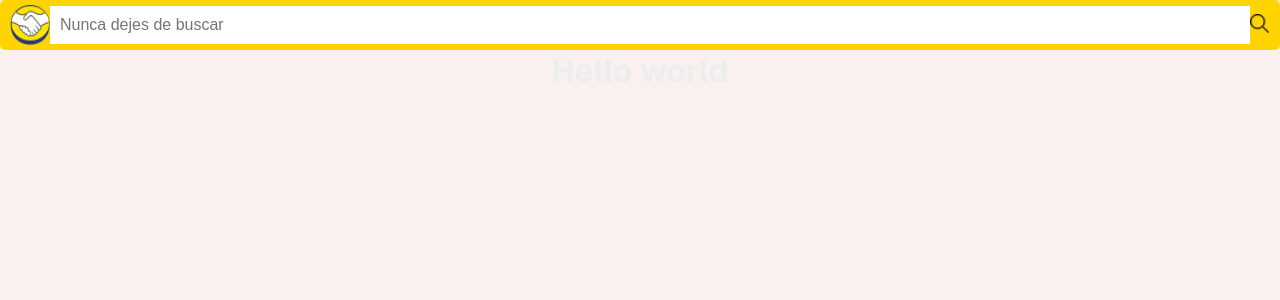
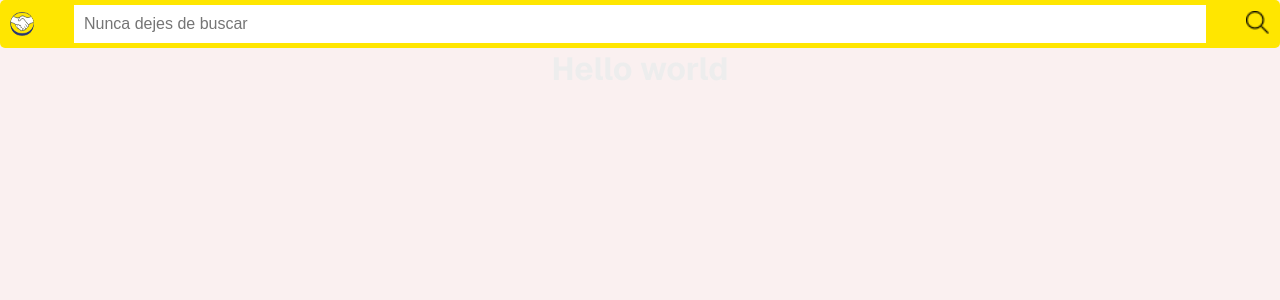
Before and after one commit to santilp95/meli, a Next.js app: page / in a window 1280 px wide. Shown: the top 300 px of the page. Built offline with nearby package versions, Linux system fonts and the light colour scheme.

Commit message:
style: :lipstick: change grid

```diff
--- a/src/infrastructure/components/atoms/searchInput/SearchInput.tsx
+++ b/src/infrastructure/components/atoms/searchInput/SearchInput.tsx
@@ -1,5 +1,7 @@
 "use client";
 import { ChangeEvent, FC } from "react";
+
+import styles from "./searchInput.module.css";
 
 interface SearchInputProps {
   /**
@@ -26,17 +28,11 @@ export const SearchInput: FC<SearchInputProps> = ({
 }) => {
   return (
     <input
+      className={styles.searchInput}
+      onChange={onChange}
+      placeholder={placeholder ?? "Nunca dejes de buscar"}
       type="text"
       value={value}
-      onChange={onChange}
-      placeholder={placeholder ?? "Nunca dejes de buscar"}
-      style={{
-        flex: 1,
-        border: "none",
-        padding: "10px",
-        fontSize: "16px",
-        outline: "none",
-      }}
     />
   );
 };
--- /dev/null
+++ b/src/infrastructure/components/atoms/searchInput/searchInput.module.css
@@ -0,0 +1,7 @@
+.searchInput {
+  border: none;
+  font-size: 16px;
+  outline: none;
+  padding: 10px;
+  width: 100%;
+}
--- a/src/infrastructure/components/molecules/searchBar/SearchBar.tsx
+++ b/src/infrastructure/components/molecules/searchBar/SearchBar.tsx
@@ -1,6 +1,9 @@
 "use client";
 import { FC } from "react";
+
 import { IconProduct, SearchInput, ShortButton } from "../../atoms";
+
+import styles from "./searchBar.module.css";
 
 interface SearchBarProps {
     placeholder?: string;
@@ -17,14 +20,7 @@ export const SearchBar: FC<SearchBarProps> = ({
 }) => {
     return (
         <div
-            style={{
-                display: "flex",
-                alignItems: "center",
-                backgroundColor: "#ffd400",
-                padding: "5px 10px",
-                borderRadius: "5px",
-                width: "100%",
-            }}
+            className={styles.searchBar}
         >
             <IconProduct />
             <SearchInput
--- /dev/null
+++ b/src/infrastructure/components/molecules/searchBar/searchBar.module.css
@@ -0,0 +1,26 @@
+.searchBar {
+    align-items: center;
+    background-color: #ffe600;
+    border-radius: 5px;
+    display: grid;
+    gap: 10px;
+    grid-template-columns: auto 1fr auto;
+    padding: 5px 10px;
+    width: 100%;
+}
+
+.searchBar img {
+    height: 24px;
+    width: 24px;
+}
+
+.searchBar input {
+    max-width: calc(100% - 60px);
+    justify-self: center;
+}
+
+.searchBar button {
+    background: none;
+    border: none;
+    cursor: pointer;
+}
```
